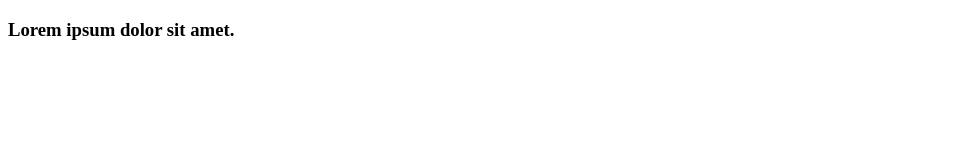
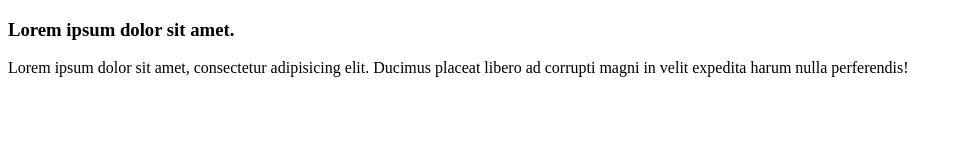
Before and after one commit to Bigpotatozz/Repositorio-prueba-1, a plain HTML site: page index.html in a window 1280 px wide. Shown: the whole page, without its empty margins (0-962 px from the left). Drawn offline with Linux system fonts and the light colour scheme.

Commit message:
se agrego una etiqueta <p>

```diff
--- a/index.html
+++ b/index.html
@@ -8,5 +8,7 @@
 </head>
 <body>
     <h3>Lorem ipsum dolor sit amet.</h3>
+
+    <p>Lorem ipsum dolor sit amet, consectetur adipisicing elit. Ducimus placeat libero ad corrupti magni in velit expedita harum nulla perferendis!</p>
 </body>
 </html>
```
